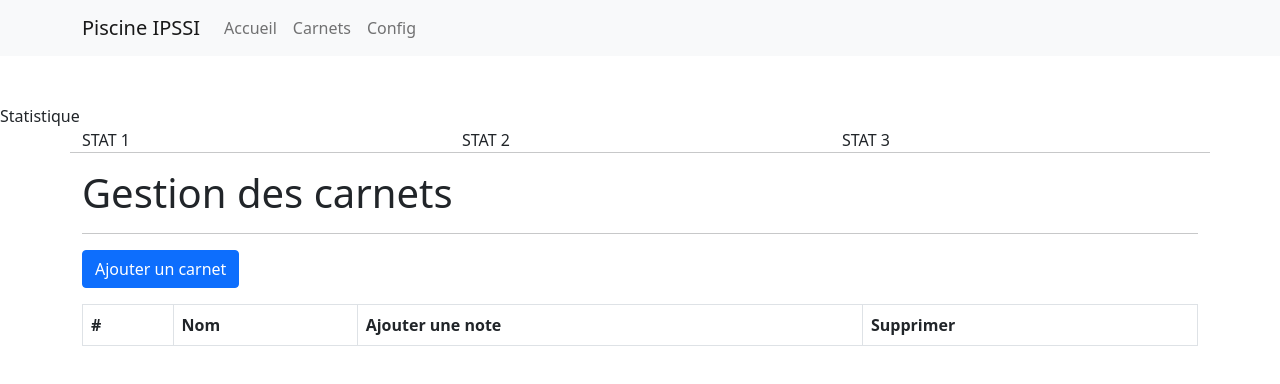
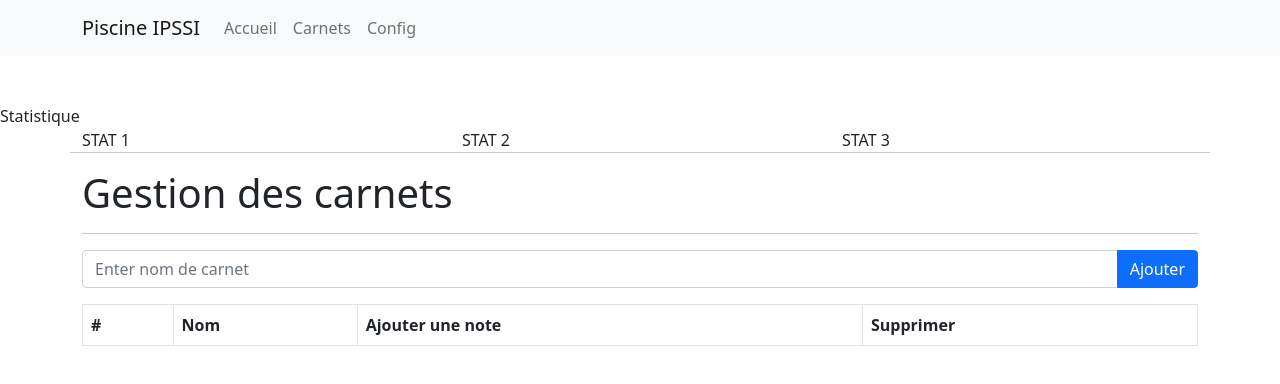
Before and after one commit to nakasawaa/PiscineReactIPSSI, a React (Create React App) app in the folder piscine-reactipssi/: page / in a window 1280 px wide. Shown: the top 384 px of the page. Built offline with nearby package versions, Linux system fonts and the light colour scheme.

Commit message:
Carnet à la volé

```diff
--- a/piscine-reactipssi/src/Pages/CarnetPage.jsx
+++ b/piscine-reactipssi/src/Pages/CarnetPage.jsx
@@ -1,4 +1,4 @@
-import { Container, Row, Col, Button, Table } from 'react-bootstrap'
+import { Container, Row, Col, Button, Table, InputGroup, FormControl } from 'react-bootstrap'
 import { Link } from 'react-router-dom'
 import { useEffect, useState } from 'react'
 import { CarnetsProvider } from '../Providers/CarnetsProvider'
@@ -7,6 +7,12 @@ import { AfficherNotes } from '../Components/AfficherNotes/AfficherNotes'
 export default function CarnetPage({ isNotesDisplayed }) {
     const [carnets, setCarnets] = useState([])
     const carnetProvider = new CarnetsProvider()
+    const [formAdd, setFormAdd] = useState({
+        id: '',
+        nom: '',
+    })
+
+    const carnetsProvider = new CarnetsProvider()
 
     useEffect(() => {
         let datas = carnetProvider.getCarnets()
@@ -42,6 +48,13 @@ export default function CarnetPage({ isNotesDisplayed }) {
             </tr>
         )
     })
+
+    function add(e) {
+        e.preventDefault()
+        carnetsProvider.add(formAdd)
+        window.location.reload()
+    }
+
     return (
         <>
             <Container>
@@ -55,9 +68,29 @@ export default function CarnetPage({ isNotesDisplayed }) {
                 <Row>
                     <Col md={12}>
                         <div className="mb-3">
-                            <Button as={Link} to="/carnet/add">
-                                Ajouter un carnet
-                            </Button>
+                            <form
+                                onSubmit={e => {
+                                  e.preventDefault()
+                                  add()
+                                }}
+                            >
+                                <InputGroup className="mb-3">
+                                  <FormControl
+                                    type="text"
+                                    placeholder="Enter nom de carnet"
+                                    value={formAdd.nom}
+                                    onChange={e => {
+                                        let tmp = { ...formAdd }
+                                        tmp.nom = e.target.value
+                                        setFormAdd(tmp)
+                                    }}
+                                    required
+                                  />
+                                  <Button variant="primary" onClick={add}>
+                                    Ajouter
+                                  </Button>
+                                </InputGroup>
+                            </form>
                         </div>
 
                         <Table striped bordered hover>
```
